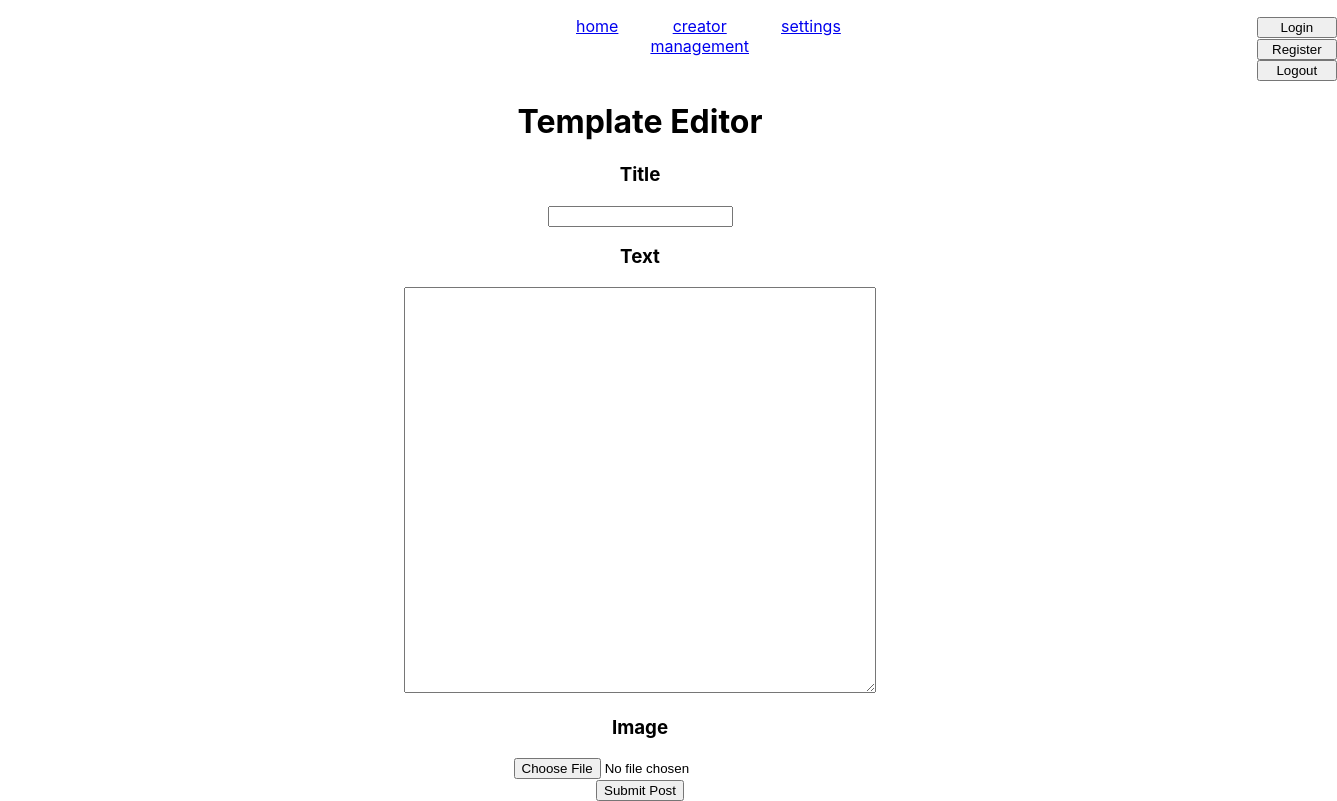
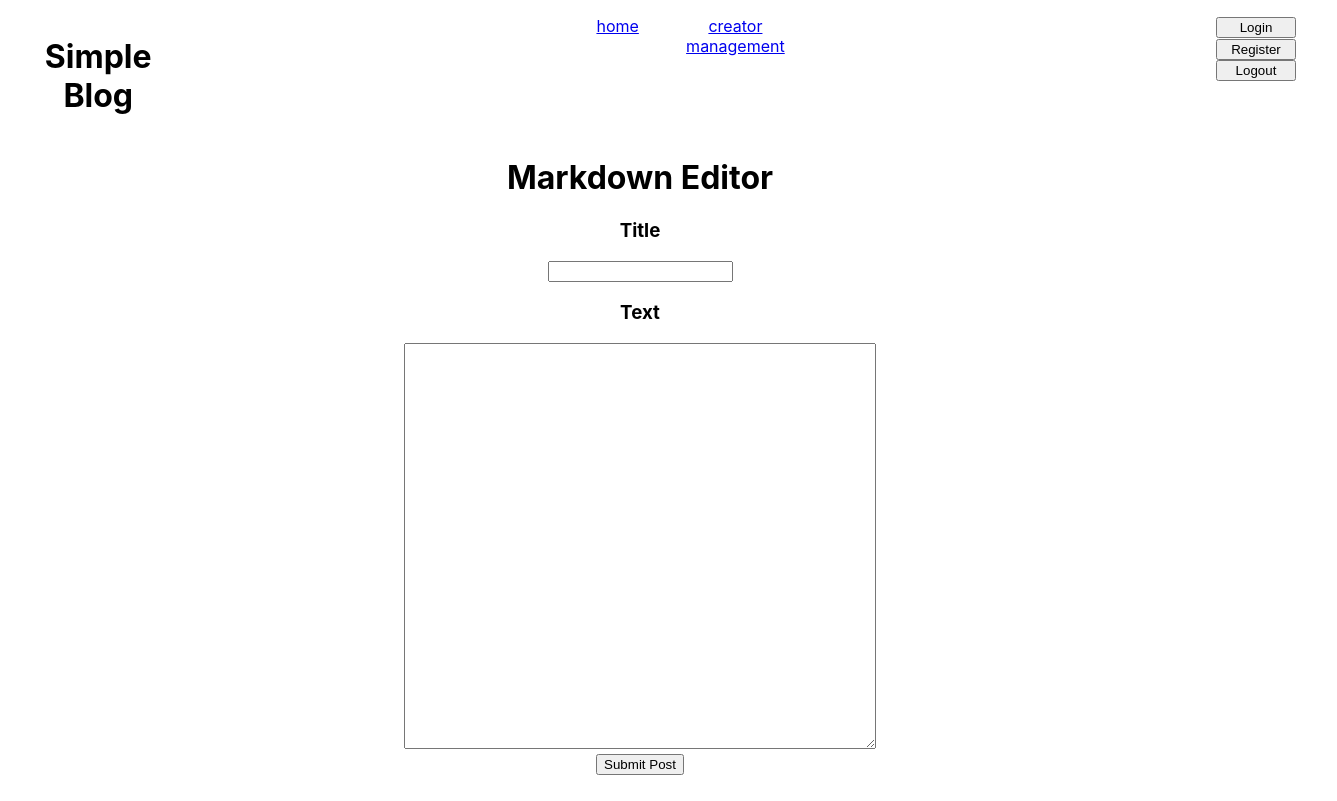
Before and after one commit to KalebWithAK/SoftwareEngineeringFinalProject, a React (Create React App) app in the folder web/: page /templateEditor in a window 1280 px wide. Shown: the whole page, 1337 px wide, since content can reach past the window. Built offline with nearby package versions, Linux system fonts and the light colour scheme.

Commit message:
other final changes

```diff
--- a/web/src/App.css
+++ b/web/src/App.css
@@ -9,7 +9,7 @@
 }
 
 .navbar {
-  margin-left: 34em;
+  margin-left: 25em;
   display: flex;
   justify-content: center;
 }
--- a/web/src/components/navbar.js
+++ b/web/src/components/navbar.js
@@ -5,7 +5,6 @@ class Navbar extends React.Component {
     links = [
         { path: '/', text: 'home', id: 0 },
         { path: '/creatorManagement', text: 'creator management', id: 1 },
-        { path: '/settings', text: 'settings', id: 2 },
     ]
 
     render() {
--- a/web/src/components/top.js
+++ b/web/src/components/top.js
@@ -28,12 +28,15 @@ class Top extends React.Component {
             )*/
         return (
             <div className='top'>
+                <h1>Simple Blog</h1>
+
                 <Navbar />
-                    <div className='loginContainer'>
-                        <Link to='/login'><button className='loginButton'>Login</button></Link>
-                        <Link to='/register'><button className='loginButton'>Register</button></Link>
-                        <button className='loginButton' onClick={ this.handleLogout }>Logout</button>
-                    </div>
+
+                <div className='loginContainer'>
+                    <Link to='/login'><button className='loginButton'>Login</button></Link>
+                    <Link to='/register'><button className='loginButton'>Register</button></Link>
+                    <button className='loginButton' onClick={ this.handleLogout }>Logout</button>
+                </div>
             </div>
         )
     }
--- a/web/src/pages/templateEditor.js
+++ b/web/src/pages/templateEditor.js
@@ -15,7 +15,7 @@ class TemplateEditor extends React.Component {
     render() {
         return (
             <div>
-                <h1>Template Editor</h1>
+                <h1>Markdown Editor</h1>
 
                 <h3>Title</h3>
                 <input onChange={ this.handleTitleChange } />
@@ -23,8 +23,8 @@ class TemplateEditor extends React.Component {
                 <h3>Text</h3>
                 <textarea  className='editorTextarea' onChange={ this.handleTextChange } />
 
-                <h3>Image</h3>
-                <input type='file' onChange={ this.handleImageUpload } />
+                {/*<h3>Image</h3>
+                <input type='file' onChange={ this.handleImageUpload } />*/}
 
                 <div />
                 <button className='submitButton' onClick={ this.submitPost }>Submit Post</button>
@@ -44,37 +44,24 @@ class TemplateEditor extends React.Component {
         this.setState({ image: e.target.value })
     }
 
-    createPost = () => {
-        if (this.state.image) {
-            this.setState({ html: `
-            <div id='post'>
-                <h1>${ this.state.title }</h1>
-                <p>${ this.state.text }</p>
-                <img src=${ this.state.image }>
-            </div>
-            ` })
-        } else {
-            this.setState({
-                html: `
-            <div id='post'>
-                <h1>${ this.state.title }</h1>
-                <p>${ this.state.text }</p>
-            </div>
-            ` })
-            }
 
-        this.setState({ css: `
+    submitPost = () => {
+
+        const { title } = this.state
+
+        const html = `
+        <div id='post'>
+            <h1>${ this.state.title }</h1>
+            <p>${ this.state.text }</p>
+        </div>
+        `
+
+        const css = `
         #post {
             display: flex;
             justify-content: center;
         }
-        ` })
-    }
-
-    submitPost = () => {
-        this.createPost()
-
-        const { title, html, css } = this.state
+        `
 
         if (sessionStorage.getItem('session_key')) {
             fetch('http://localhost:3001/api/post/create', {
@@ -84,15 +71,16 @@ class TemplateEditor extends React.Component {
                 body: JSON.stringify({
                     session_key: sessionStorage.getItem('session_key'),
                     category_id: 11,
-                    title,
+                    title: title,
                     content: html,
-                    style: css
+                    //style: css
                 })
             })
             .then(response => response.json())
             .then(
                 (data) => {
-                    alert('Your post was successfully submitted!')
+                    console.log(data)
+                    //alert('Your post was successfully submitted!')
                 },
                 (err) => {
                     this.setState({
```
